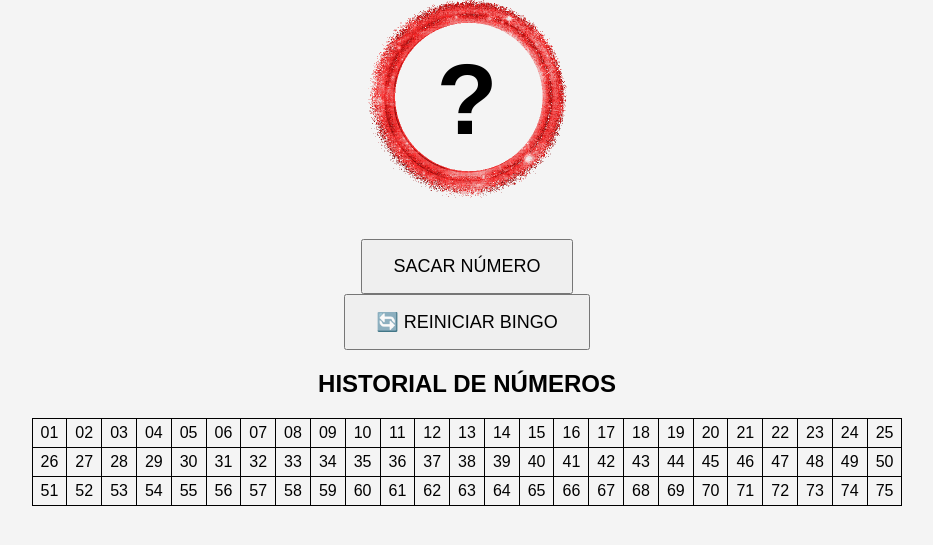
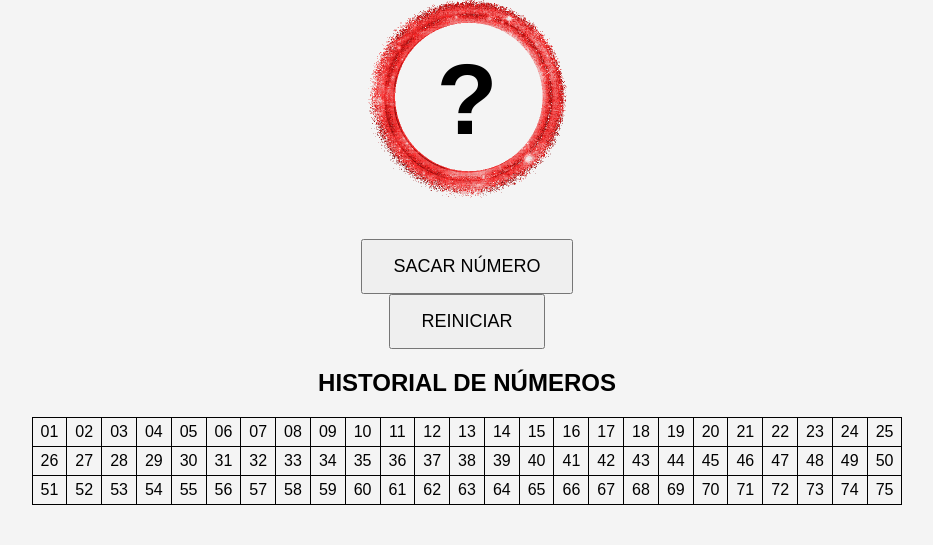
Before and after one commit to 2110883662212/BINGO, a FastAPI app: page / in a window 1280 px wide. Shown: the part 178-723 px from the top of the page, without its empty margins (173-1106 px from the left). Run offline with FastAPI, Linux system fonts and the light colour scheme.

Commit message:
COMMIT 013

```diff
--- a/templates/index.html
+++ b/templates/index.html
@@ -14,7 +14,7 @@
         <button type="submit">SACAR NÚMERO</button>
     </form>
     <form method="post" action="/reiniciar_bingo">
-        <button type="submit">🔄 REINICIAR BINGO</button>
+        <button type="submit">REINICIAR</button>
     </form>
 
     <h2>HISTORIAL DE NÚMEROS</h2>
```
